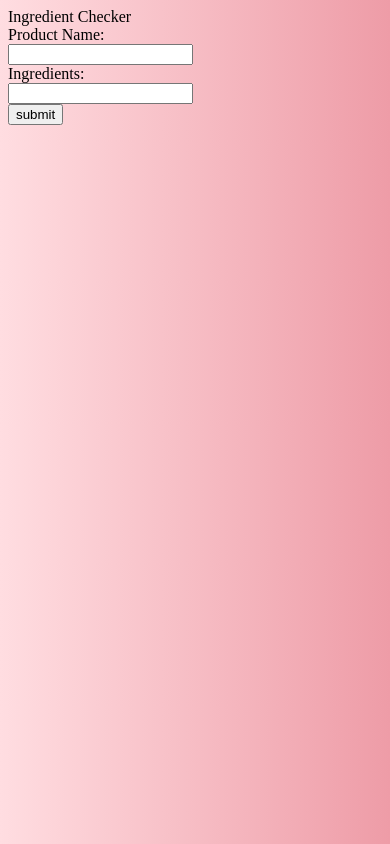
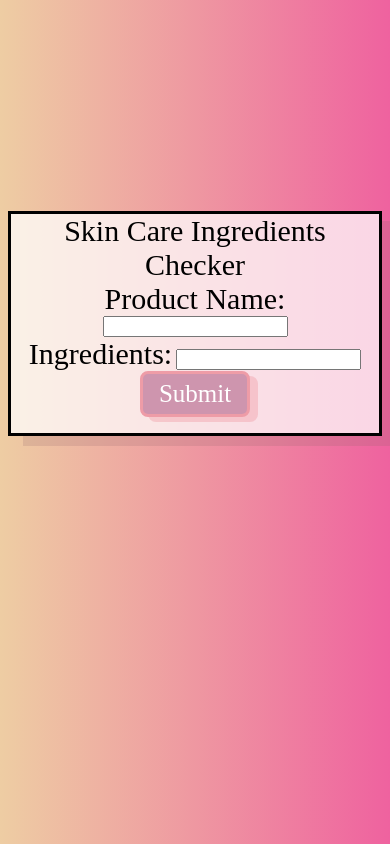
Before and after one commit to kgarcia5454/Skin-Product-Ingredient-Checker, a plain HTML site: page HTML/index.html in a window 390 px wide. Drawn offline with Linux system fonts and the light colour scheme; a web font is replaced by a local one.

Commit message:
Corrected ID names and improved visuals
Corrected ID names in to remove test names such as "test"  for variables.

Improved visuals for both mobile and Desktop

```diff
--- a/CSS/Styles.css
+++ b/CSS/Styles.css
@@ -1,6 +1,77 @@
+
 body{
-    background: #ee9ca7;  /* fallback for old browsers */
-background: -webkit-linear-gradient(to right, #ffdde1, #ee9ca7);  /* Chrome 10-25, Safari 5.1-6 */
-background: linear-gradient(to right, #ffdde1, #ee9ca7); /* W3C, IE 10+/ Edge, Firefox 16+, Chrome 26+, Opera 12+, Safari 7+ */
+    background: #EECDA3;  /* fallback for old browsers */
+    background: -webkit-linear-gradient(to left, #EF629F, #EECDA3);  /* Chrome 10-25, Safari 5.1-6 */
+    background: linear-gradient(to left, #EF629F, #EECDA3); /* W3C, IE 10+/ Edge, Firefox 16+, Chrome 26+, Opera 12+, Safari 7+ */
+
+
 
 }
+
+#Page{
+    background-color: rgba(255, 255, 255, 0.735);
+    margin-top: 25vh;
+    font-family: 'Dekko';
+    border: solid;
+    border-width: 0.5%;
+    box-shadow: 15px 10px #91636933;
+}
+
+#H1{
+    text-align: center;
+
+    font-size: 30px;
+
+}
+
+#ProductForm{
+    text-align: center;
+}
+
+label{
+    font-size: 30px;
+}
+
+#IngredientDetected{
+    text-align: center;
+    word-break: normal;
+}
+
+#SubmitButton{
+    background-color:   #ce95ae;
+    box-shadow: 8px 5px #ee9ca76d;
+    border-radius: 8px;
+    border-color: #ee9ca7;
+    border-style: solid;
+    border-width: 3px;
+    color: #FFFFFF;
+    cursor: pointer;
+    font-family: 'Dekko';
+    font-size: 25px;
+    line-height: 20px;
+    padding: 10px 16px;
+    text-align: center;
+}
+
+#SubmitButton:hover{
+    background-color: #e6a9c2;
+}
+
+#SubmitButton:active{
+    border-color: white;
+}
+
+
+@media screen and (min-width: 801px){
+    #Page{
+        margin-top: 35vh;
+        margin-left: 30vw;
+        width: 40%;
+    }
+
+    #H1{
+        font-size: 45px;
+
+    }
+
+}
--- a/HTML/index.html
+++ b/HTML/index.html
@@ -2,26 +2,32 @@
 <html lang="en">
     <head>
         <meta charset="utf-8" name="viewport" content="width=device-width, initial-scale=1.0, user-scalable=0">
-        <title>Ingredient Checker</title>
+        <title>Skin Care Ingredients Checker</title>
         <link rel="stylesheet" href="../CSS/Styles.css">
+        <link href='https://fonts.googleapis.com/css?family=Dekko' rel='stylesheet'>
     </head>
 
     <body>
 
-        <header>Ingredient Checker</header>
+            <div id="Page">
 
-        <form id="ProductForm">
-            <label for="PName">Product Name:</label> <br>
-            <input type="text" id="PName" name="PName"><br>
+                <header id="H1">Skin Care Ingredients Checker</header>
 
-            <label for="Ingredients">Ingredients:</label> <br>
-            <input type="text" id="Ingredients" name="Ingredients"><br>
+                <form id="ProductForm">
+                    <label for="PName">Product Name:</label>
+                    <input type="text" id="PName" name="PName"><br>
 
-            <input type="Button" onclick= "test()" value = "submit">
+                    <label for="Ingredients">Ingredients:</label>
+                    <input type="text" id="Ingredients" name="Ingredients"><br>
 
-        </form>
+                    <input type="Button" onclick= "Scan()" value = "Submit" id="SubmitButton">
 
-        <p id="CringeDetected"></p>
+                </form>
+
+                <p id="IngredientDetected"></p>
+
+            </div>
+
 
     </body>
 
--- a/JS/Script.js
+++ b/JS/Script.js
@@ -1,6 +1,6 @@
 var form = document.getElementById("ProductForm")
 var IngredientsInputString = document.getElementById("Ingredients");
-var combo = false;
+var ProductNameInputString = document.getElementById("PName");
 
 var IngredientsList = ["acetylated lanolin",
 "acetylated lanolin alcohol",
@@ -45,28 +45,22 @@ var IngredientsList = ["acetylated lanolin",
 
 var ComboList = ["ceteareth-20","cetearyl alcohol"]
 
+function Scan(){
+    var combo=false;
+    const UserInput = IngredientsInputString.value.toLowerCase().split(", ");
 
-// GROUP Cetearyl alcohol + Ceteareth 20 — only when in the same formulation, not on their own.
+    UserInput[UserInput.length-1] = UserInput[UserInput.length-1].replace(/[.,\/#!$%\^&\*;:{}=\-_`~()]/g,"")
+    console.log(UserInput)
+    let Matched = UserInput.filter(element => IngredientsList.includes(element));
 
-
-function test(){
-    combo=false;
-    const test = IngredientsInputString.value.toLowerCase().split(", ");
-    console.log(test);
-
-    let intersection = test.filter(element => IngredientsList.includes(element));
-    console.log(intersection);
-
-    if(intersection.includes("cetearyl alcohol") && intersection.includes("ceteareth-20")){
+    if(Matched.includes("cetearyl alcohol") && Matched.includes("ceteareth-20")){
         combo = true;
     }
 
-    console.log(combo);
-
     if(!combo){
-        intersection = intersection.filter(item => !ComboList.includes(item));
+        Matched = Matched.filter(item => !ComboList.includes(item));
     }
 
-    document.getElementById("CringeDetected").innerHTML =intersection.length+ " Ingredients Found: " + intersection;
+    document.getElementById("IngredientDetected").innerHTML = Matched.length+ " Ingredients Found in "+ProductNameInputString.value+": " + Matched ;
 
 }
```
